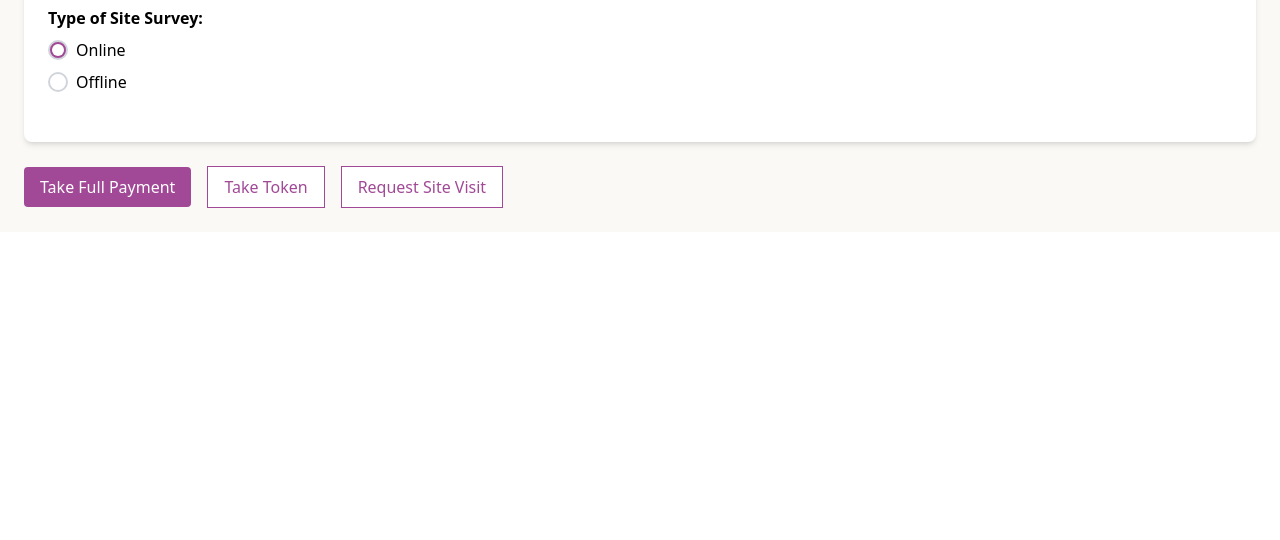
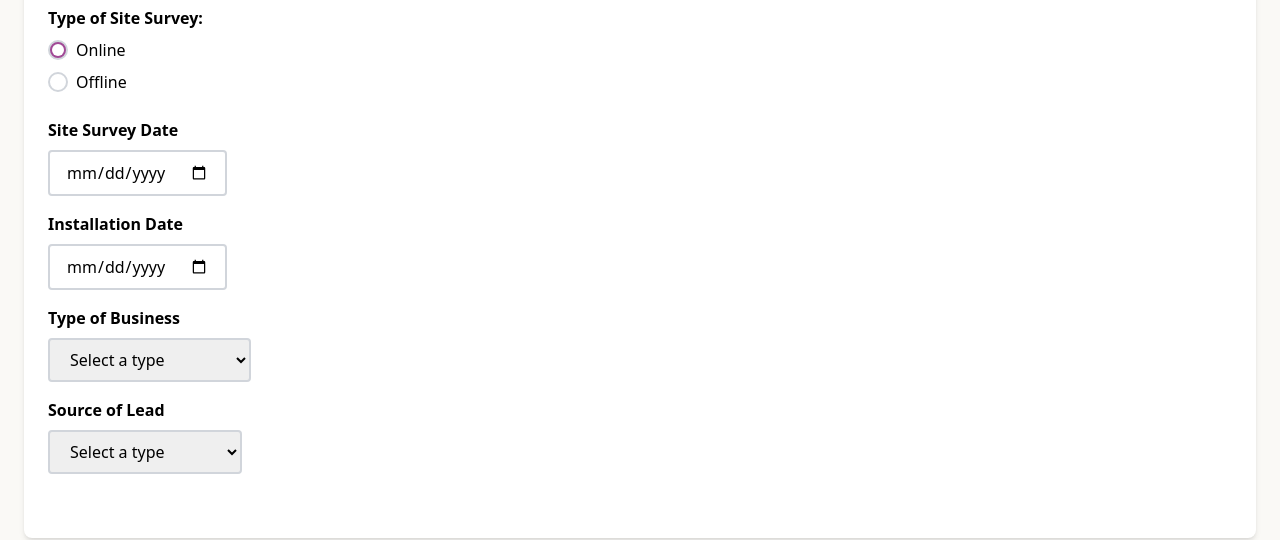
Before and after one commit to ZaidCircod/OrderPage, a React (Create React App) app: page /orders in a window 1280 px wide. Shown: the part 920-1460 px from the top of the page. Before the commit the page ends 1152 px from the top, so only its background shows below. Built offline with nearby package versions, Linux system fonts and the light colour scheme; no server answers.

Commit message:
updated code solved issue

```diff
--- a/src/component/orders/OrderForm.js
+++ b/src/component/orders/OrderForm.js
@@ -251,7 +251,7 @@ const generateCustomerId = async () => {
         description: "Circolife AC ",
         amount: Price,
         name: gstin.name,
-        contact: "9892215848"
+        contact: gstin.phoneNumber
       };
 
       try {
--- a/src/component/orders/OrgDetails.js
+++ b/src/component/orders/OrgDetails.js
@@ -85,7 +85,19 @@ export default function OrgDetails({ gstin, setgstin, onCopyToShipping, onTransf
 
     return (
         <div className="bg-white shadow-md rounded-xl border-2 p-6">
-            <h1 className="font-semibold text-lg mb-4">Order Details</h1>
+            <div className='flex justify-between items-center mb-4'>
+    <h1 className="font-medium text-lg">Order Details</h1>
+    <div className="flex items-center">
+        <input
+            type="checkbox"
+            id="existingCustomer"
+            className="mr-2" // Adds some margin to the right of the checkbox
+            // You can add a state management here if needed
+        />
+        <label htmlFor="existingCustomer" className="font-semibold">Existing Customer</label>
+    </div>
+</div>
+
             <div className="flex flex-col gap-4">
                 <div className="flex flex-col sm:flex-row gap-4">
                     <div className="flex flex-col w-full sm:w-[45%] relative">
--- a/src/component/orders/ShippingAddressFile.js
+++ b/src/component/orders/ShippingAddressFile.js
@@ -14,6 +14,29 @@ export default function ShippingAddressFile({ shippingaddressorder, setShippingA
   });
   const [errors, setErrors] = useState({});
   const [siteSurveyRequest, setSiteSurveyRequest] = useState('online');
+  const [siteSurveyDate, setSiteSurveyDate] = useState('');
+  const [installationDate, setInstallationDate] = useState('');
+  const [businessType, setBusinessType] = useState('');
+  const [Source,setSource]=useState('');
+
+    const handleSourceChange=(event)=>{
+      setSource(event.target.value);
+    }
+
+    const handleBusinessTypeChange = (event) => {
+        setBusinessType(event.target.value);
+    };
+
+
+
+  const handleSiteSurveyDateChange = (event) => {
+      setSiteSurveyDate(event.target.value);
+  };
+
+  const handleInstallationDateChange = (event) => {
+      setInstallationDate(event.target.value);
+  };
+
 
   const handleDeleteAddress = (index) => {
     setShippingAddresses(prevAddresses => prevAddresses.filter((_, i) => i !== index));
@@ -249,7 +272,7 @@ export default function ShippingAddressFile({ shippingaddressorder, setShippingA
       </label>
     </div>
 
-    <div className="flex items-center mb-2">
+    <div className="flex flex-col items-start mb-2"> {/* Set flex-col for vertical layout */}
   <input
     type="radio"
     id="offline"
@@ -268,7 +291,73 @@ export default function ShippingAddressFile({ shippingaddressorder, setShippingA
     </span>
     Offline
   </label>
+
+  {/* Site Survey Date Field */}
+  <div className="mb-4 mt-6">
+    <label htmlFor="siteSurveyDate" className="block font-semibold mb-2">Site Survey Date</label>
+    <input
+      type="date"
+      id="siteSurveyDate"
+      className="w-full border-2 border-gray-300 rounded py-2 px-4"
+      value={siteSurveyDate} // Replace with your state variable
+      onChange={handleSiteSurveyDateChange} // Define this function
+    />
   </div>
+
+  {/* Installation Date Field */}
+  <div className="mb-4">
+    <label htmlFor="installationDate" className="block font-semibold mb-2">Installation Date</label>
+    <input
+      type="date"
+      id="installationDate"
+      className="w-full border-2 border-gray-300 rounded py-2 px-4"
+      value={installationDate} // Replace with your state variable
+      onChange={handleInstallationDateChange} // Define this function
+    />
+  </div>
+  <div className="mb-4">
+            <label htmlFor="businessType" className="block font-semibold mb-2">Type of Business</label>
+            <select
+                id="businessType"
+                value={businessType}
+                onChange={handleBusinessTypeChange}
+                className="w-full border-2 border-gray-300 rounded py-2 px-4"
+            >
+                <option value="" disabled>Select a type</option>
+                <option value="office_space">Office Space</option>
+                <option value="pg_co_living_hostel">PG/Co-living/Hostel</option>
+                <option value="clinic">Clinic</option>
+                <option value="gym">Gym</option>
+                <option value="Factory">Factory</option>
+                <option value="Pharmacies">Pharamacies</option>
+                <option value="cafe/Restro Bar">Cafe/Restro Bar</option>
+                <option value="spa">Spa</option>
+                <option value="coaching_center">Coaching_Center</option>
+                <option value="school">School</option>
+                <option value="salon">Saloon</option>
+                <option value="retail_supermarket">Retail Supermarket</option>
+                <option value="Independent_Shop">Independent Shop</option>
+                <option value="hotel">Hotel</option>
+                <option value="landury">Landury</option>
+                <option value="College">College</option>
+            </select>
+        </div>
+        <div className="mb-4">
+            <label htmlFor="Source" className="block font-semibold mb-2">Source of Lead</label>
+            <select
+                id="Source"
+                value={Source}
+                onChange={handleSourceChange}
+                className="w-full border-2 border-gray-300 rounded py-2 px-4"
+            >
+                <option value="" disabled>Select a type</option>
+                <option value="office_space">Cold Visit</option>
+                <option value="Employee Referral">Employee Referral</option>
+                <option value="Customer Referral">Customer Referral</option>
+            </select>
+        </div>
+</div>
+
   </div>
         </div>
       </div>
```
Also changed, not shown: src/component/orders/ACdetails.js (+40 -21 lines). Lines whose indentation alone changed are shown as unchanged.
